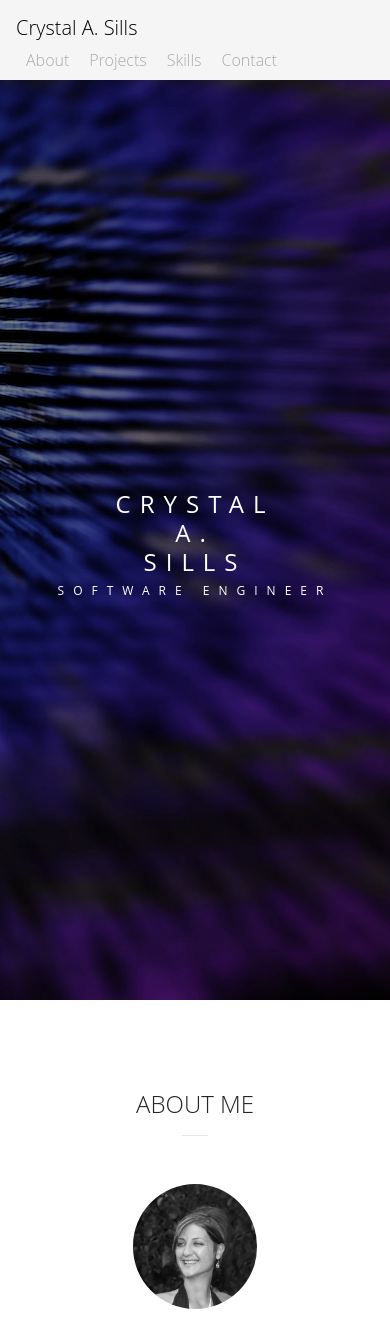
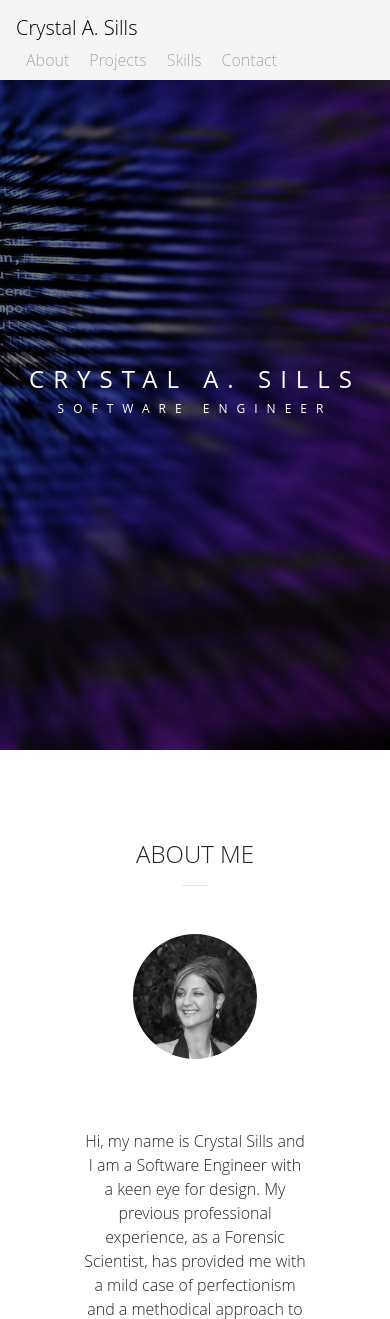
Before and after one commit to csills/portfolio, a PHP site: page /index.html in a window 390 px wide. Shown: the top 1319 px of the page. Run offline with PHP 8.4, Linux system fonts and the light colour scheme; some libraries are stand-ins or nearby versions.

Commit message:
adjusting mobile hero image size and font sizes

```diff
--- a/index.html
+++ b/index.html
@@ -44,7 +44,7 @@
             <div class="main-heading">
               <h1><span class="rwd-line">Crystal</span>
                   <span class="rwd-line">A.</span>
-                  <span class="rwd-line">Sills</span>
+                  <span class="rwd-line">Sills</span></h1>
               <h4 class="title-line">Software Engineer</h4>
             </div>
           </div>
--- a/style.css
+++ b/style.css
@@ -74,19 +74,21 @@ footer {
   h4 {
     font-size: 0.75em;
   }
-  .rwd-line {
-    display: block;
-  }
-}
-
-@media (max-width: 480px) {
   .sec-main {
     background: url("img/PortfolioHeroImage-mobile.jpeg") no-repeat center center;
-    height: 500px;
   }
   .parallax {
     /* The image used */
     background-image: url("img/PortfolioHeroImage-mobile.jpeg");
+  }
+  #home {
+    height: 750px;
+  }
+}
+
+@media screen and (max-width: 350px) {
+  span.rwd-line {
+    font-size: 1em;
   }
 }
 
```
